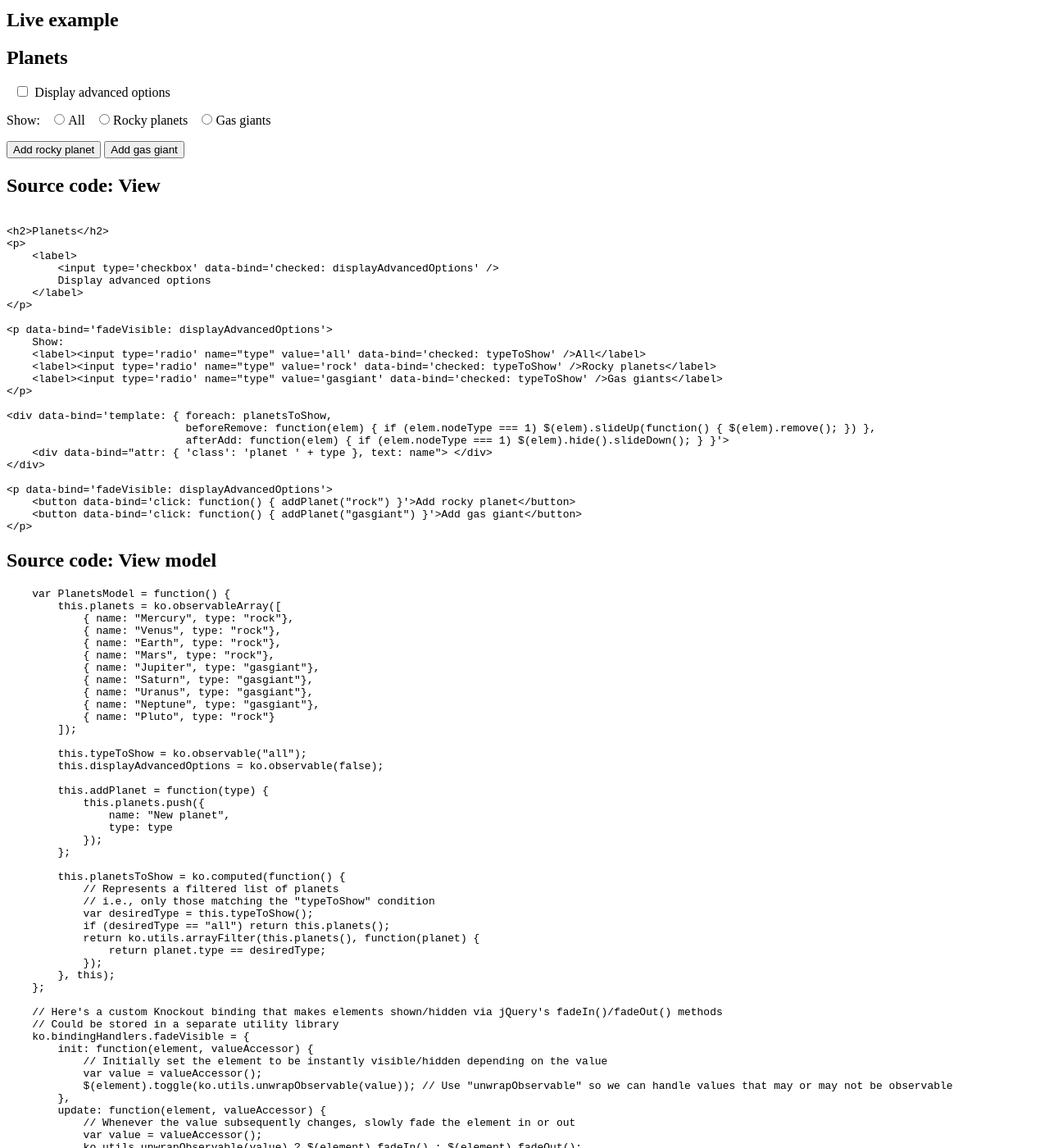
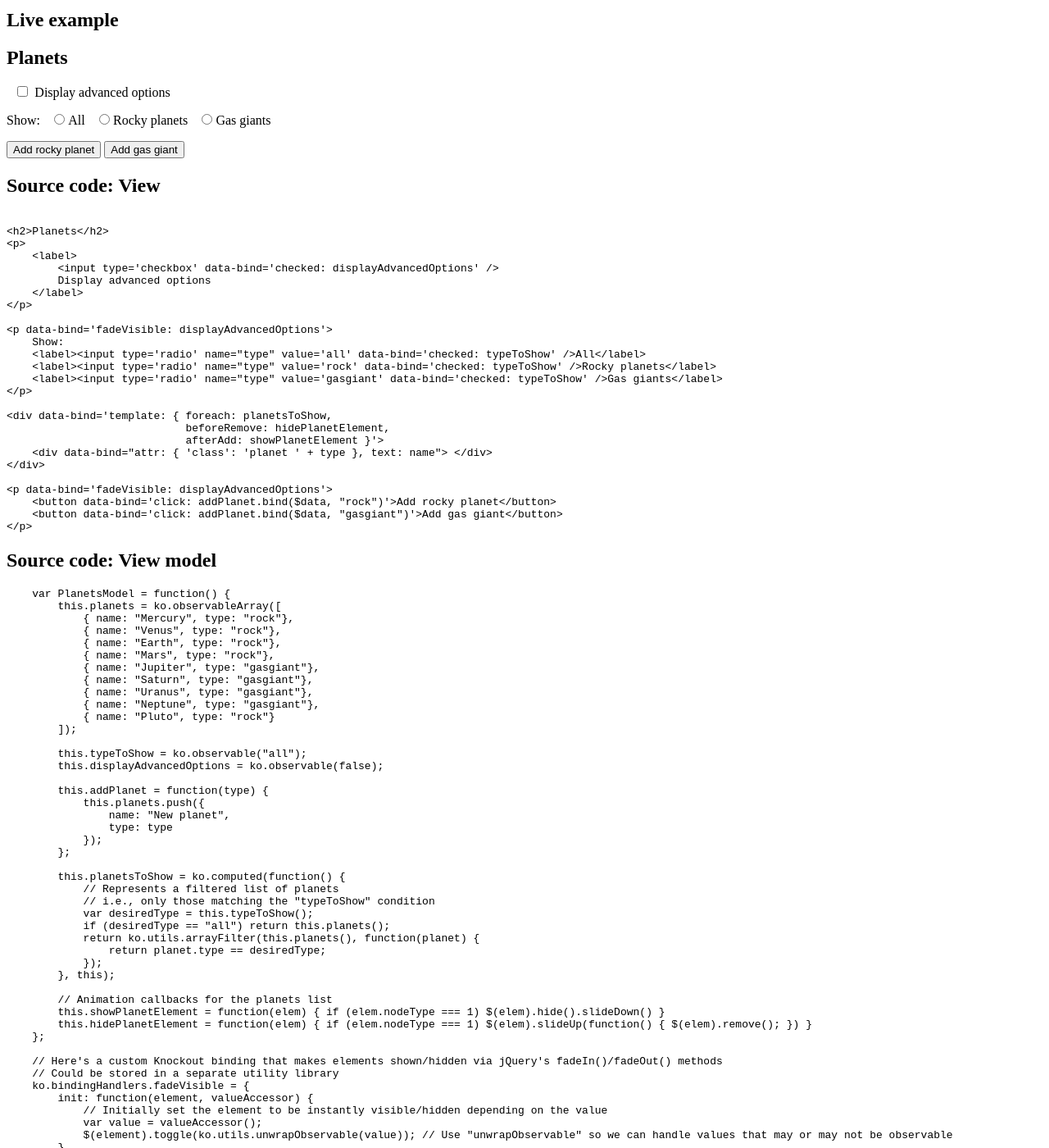
Before and after one commit to knockout/knockout, a Jekyll site: the page built from examples/animatedTransitions.md, in a window 1280 px wide and 1400 px high, scrolled down 781 px. Shown: the whole window at 82% size. Built offline with Jekyll 4.4.1, drawn with Linux system fonts in a browser that asks for light colours; nearby versions of some CDN libraries; library files that are not in the unit come from our copies; some of the changed text lies outside the part shown.

Commit message:
Eliminate inline function literals from "animated transitions" example

```diff
--- a/examples/animatedTransitions.md
+++ b/examples/animatedTransitions.md
@@ -32,14 +32,14 @@
 </p>
 
 <div data-bind='template: { foreach: planetsToShow,
-                            beforeRemove: function(elem) { if (elem.nodeType === 1) $(elem).slideUp(function() { $(elem).remove(); }) },
-                            afterAdd: function(elem) { if (elem.nodeType === 1) $(elem).hide().slideDown(); } }'>
+                            beforeRemove: hidePlanetElement,
+                            afterAdd: showPlanetElement }'>
     <div data-bind="attr: { 'class': 'planet ' + type }, text: name"> </div>
 </div>
 
 <p data-bind='fadeVisible: displayAdvancedOptions'>
-    <button data-bind='click: function() { addPlanet("rock") }'>Add rocky planet</button>
-    <button data-bind='click: function() { addPlanet("gasgiant") }'>Add gas giant</button>
+    <button data-bind='click: addPlanet.bind($data, "rock")'>Add rocky planet</button>
+    <button data-bind='click: addPlanet.bind($data, "gasgiant")'>Add gas giant</button>
 </p>
 {% endcapture %}
 
@@ -76,6 +76,10 @@
                 return planet.type == desiredType;
             });
         }, this);
+
+        // Animation callbacks for the planets list
+        this.showPlanetElement = function(elem) { if (elem.nodeType === 1) $(elem).hide().slideDown() }
+        this.hidePlanetElement = function(elem) { if (elem.nodeType === 1) $(elem).slideUp(function() { $(elem).remove(); }) }
     };
 
     // Here's a custom Knockout binding that makes elements shown/hidden via jQuery's fadeIn()/fadeOut() methods
```
